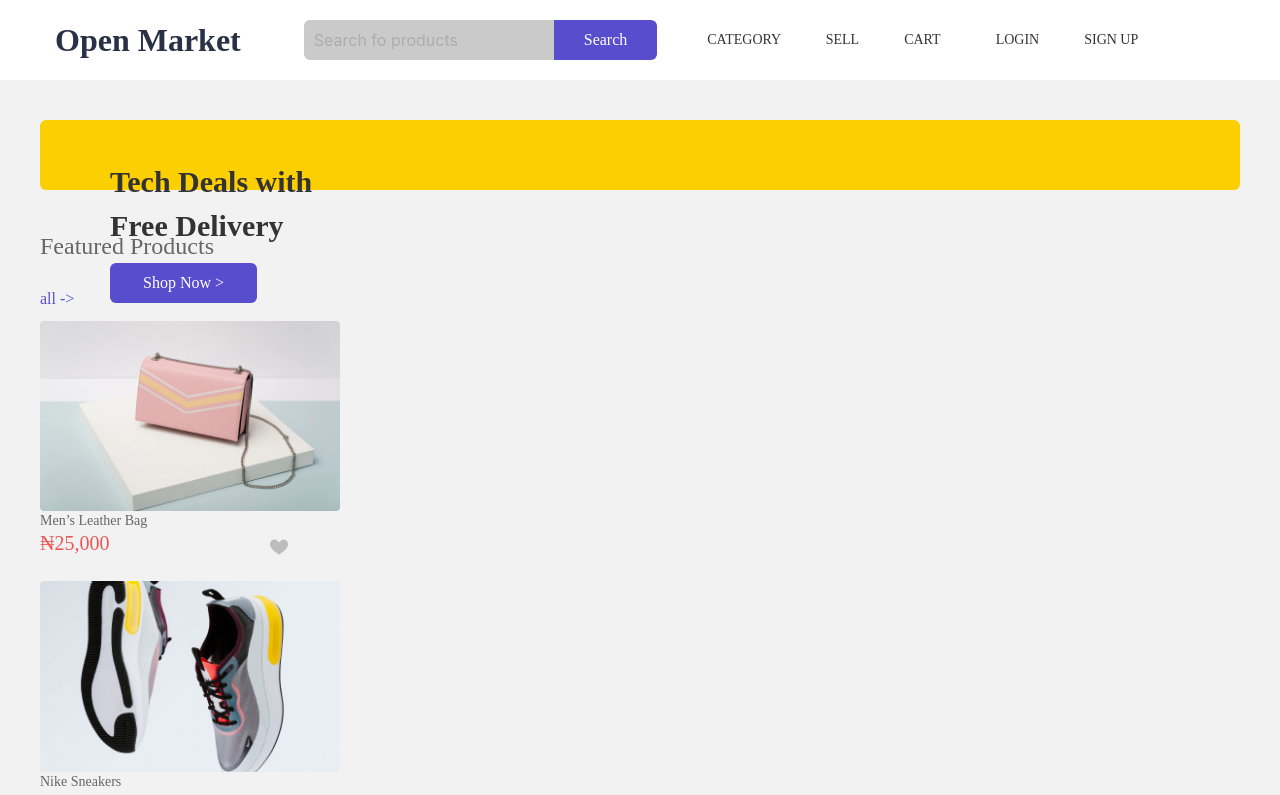
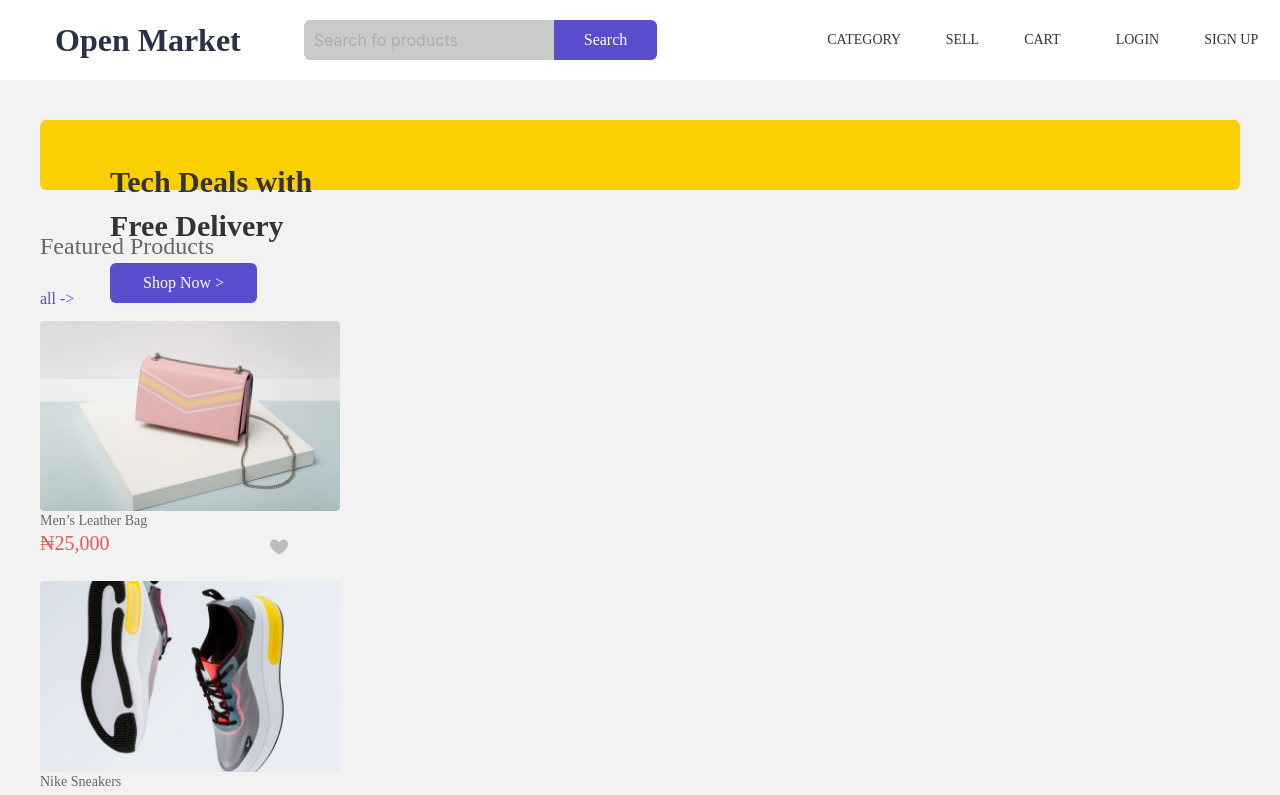
Before and after one commit to tusimegod123/open-market, an Angular app: page /home in a window 1280 px wide. Shown: the top 795 px of the page. Built offline with nearby package versions, Linux system fonts and the light colour scheme.

Commit message:
Modify footer component

```diff
--- a/src/app/Components/home-topnav/home-topnav.component.html
+++ b/src/app/Components/home-topnav/home-topnav.component.html
@@ -10,8 +10,8 @@
                 <button class="uk-button uk-button-default" id="search-button">Search</button>
             </form>
         </div>
-        <div class="uk-navbar-right uk-margin-xlarge-left " id="side-nav">
-            <ul class="uk-navbar-nav uk-visible@m" id="side-navi">
+        <div class="uk-navbar-right uk-margin-xlarge-left " id="side-navi">
+            <ul class="uk-navbar-nav uk-visible@m" >
                 <li>
                     <a href="#" id="words">
 
--- a/src/app/Components/home/home.component.html
+++ b/src/app/Components/home/home.component.html
@@ -28,7 +28,7 @@
                     class=" uk-margin-large-left uk-margin-large-top">
             </li>
         </ul>
-        <div class="uk-position-left uk-margin-medium-top">
+        <div class="uk-position-left uk-margin-medium-top ">
             <div class="uk-margin-large-left uk-width-large">
                 <h1 id="safety-heading">Tech Deals with <br> Free Delivery</h1>
                 <button type="button" class="btn " id="btnnn"> <span id="word">Shop Now ></span> </button>
@@ -41,7 +41,7 @@
     </div>
     <div class="uk-card uk-margin-medium-left uk-margin-medium-right uk-margin-medium-bottom uk-margin-medium-top ">
         <p class="featured-products" id="inline"> Featured Products</p>
-        <a href="#" id="inline" id="see-all1">See all -></a>
+        <a href="#" id="inline" id="see-all1" class="uk-visible@m">See all -></a>
         <div class="uk-child-width-1-4@m uk-margin-small uk-margin-medium-bottom" uk-grid>
             <div>
                 <div class="uk-card ">
@@ -247,7 +247,7 @@
     </div>
     <div class="uk-card uk-margin-medium-left uk-margin-medium-right">
         <p class="featured-products" id="inline"> Recently Viewed</p>
-        <a href="#" id="inline" id="see-all">See all -></a>
+        <a href="#" id="inline" id="see-all" class="uk-visible@m">See all -></a>
         <div class="uk-child-width-1-4@m uk-margin-small uk-margin-medium-bottom" uk-grid>
             <div>
                 <div class="uk-card uk-card-hover">
```
